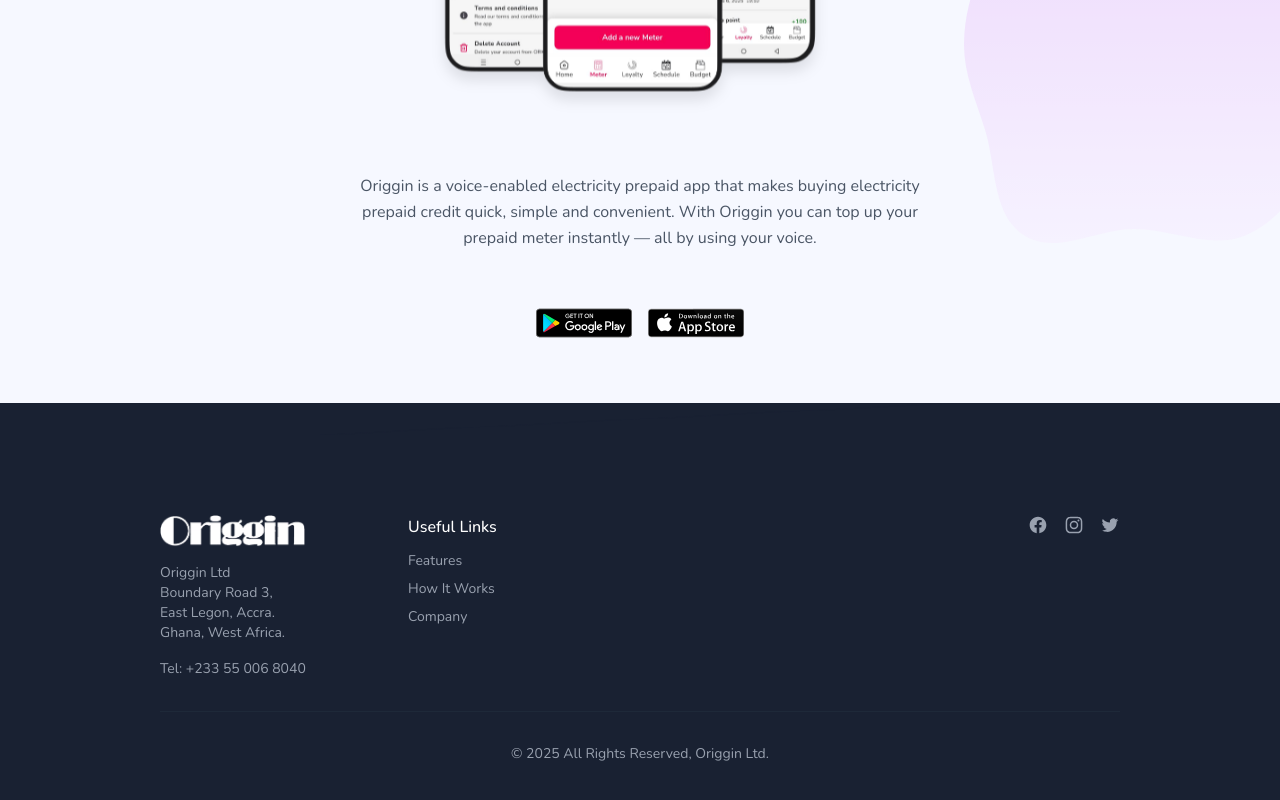
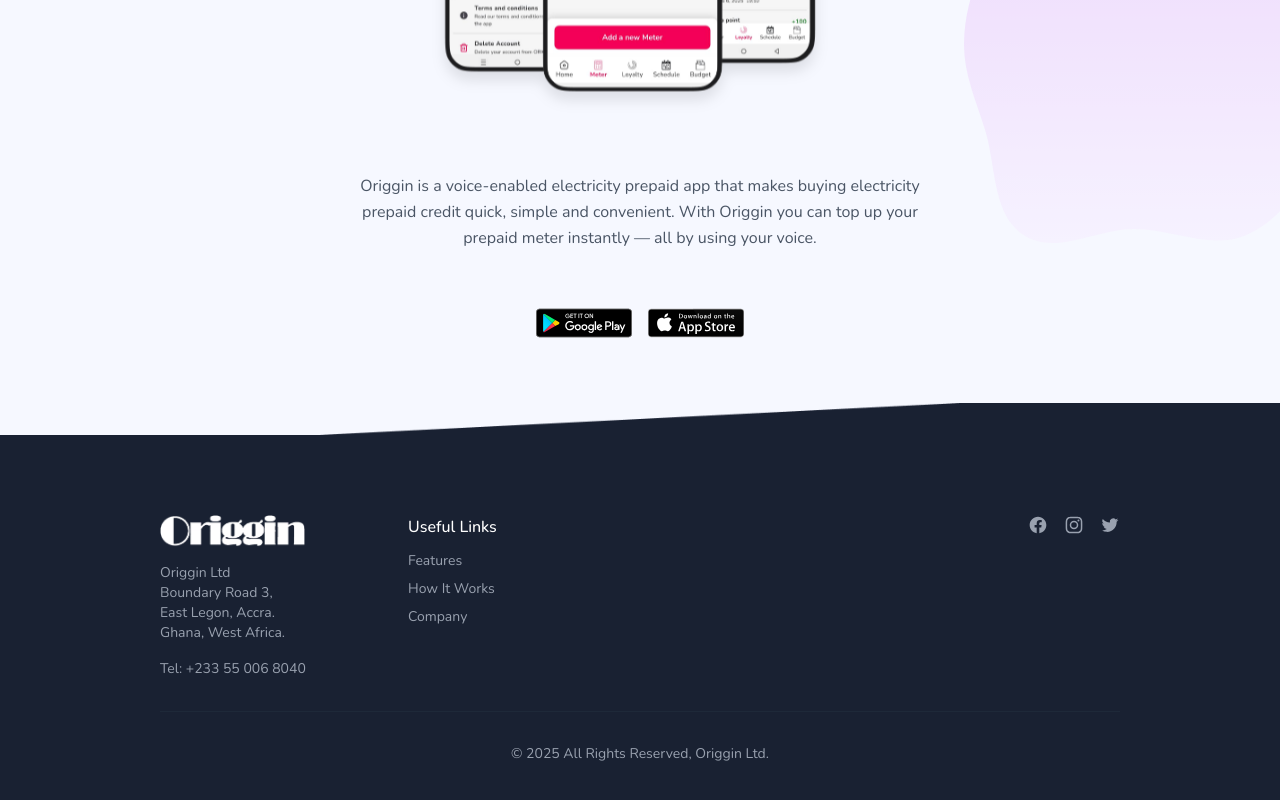
Before and after one commit to s0simple/origgin, a React (Vite) app: page / in a window 1280 px wide. Shown: the part 538-1338 px from the top of the page. Built offline with nearby package versions, Linux system fonts and the light colour scheme.

Commit message:
footer fixed

```diff
--- a/src/mainLayout/Footer.jsx
+++ b/src/mainLayout/Footer.jsx
@@ -43,7 +43,7 @@
   ];
 
   return (
-    <footer className="text-gray-300 bg-[#192132]">
+    <footer className="text-gray-300 ">
       {/* Footer design image */}
       <div className="w-full">
         <img
@@ -53,7 +53,7 @@
           loading="lazy"
         />
       </div>
-
+      <div className="bg-[#192132]">
         <div className="max-w-5xl px-4 py-12 mx-auto sm:px-6 lg:px-8">
           <div className="grid grid-cols-1 gap-8 lg:grid-cols-4">
             {/* Company Info */}
@@ -123,6 +123,7 @@
             </p>
           </div>
         </div>
+      </div>
     </footer>
   );
 };
```
Lines whose indentation alone changed are shown as unchanged.
